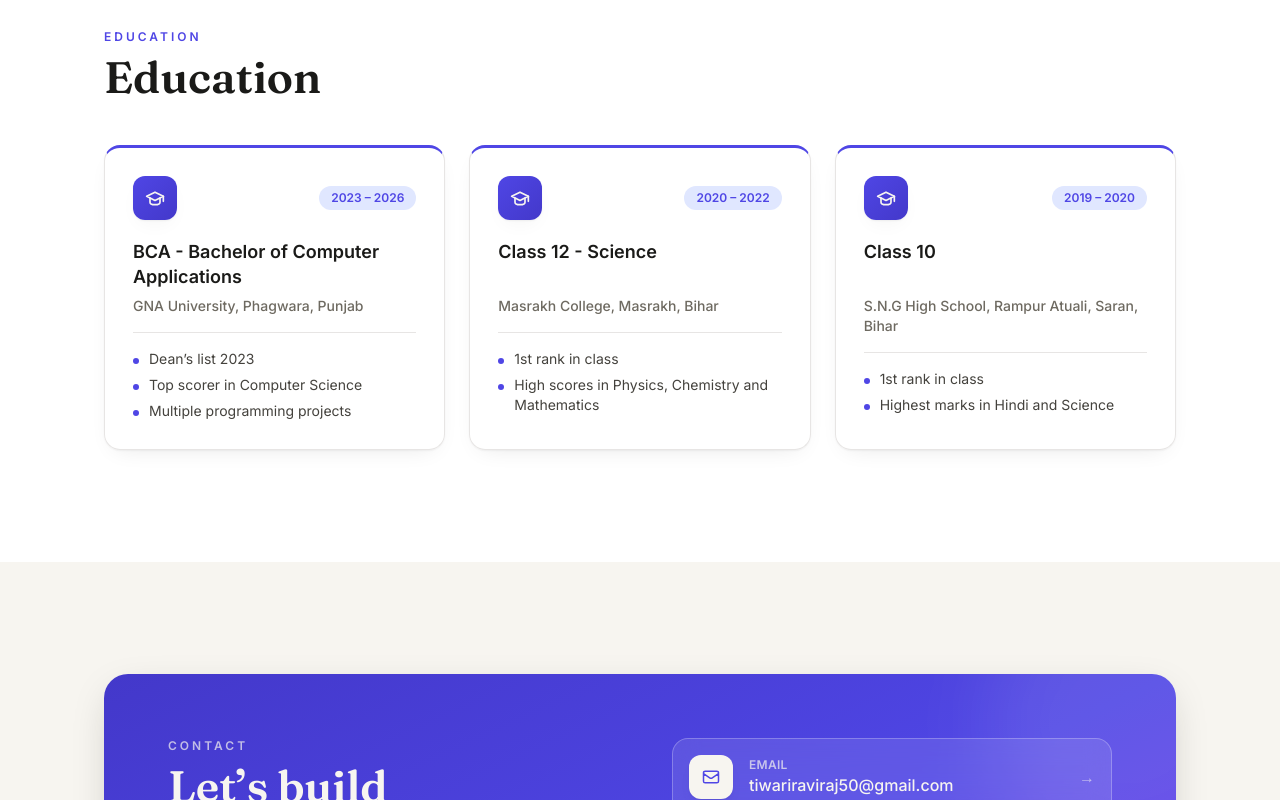
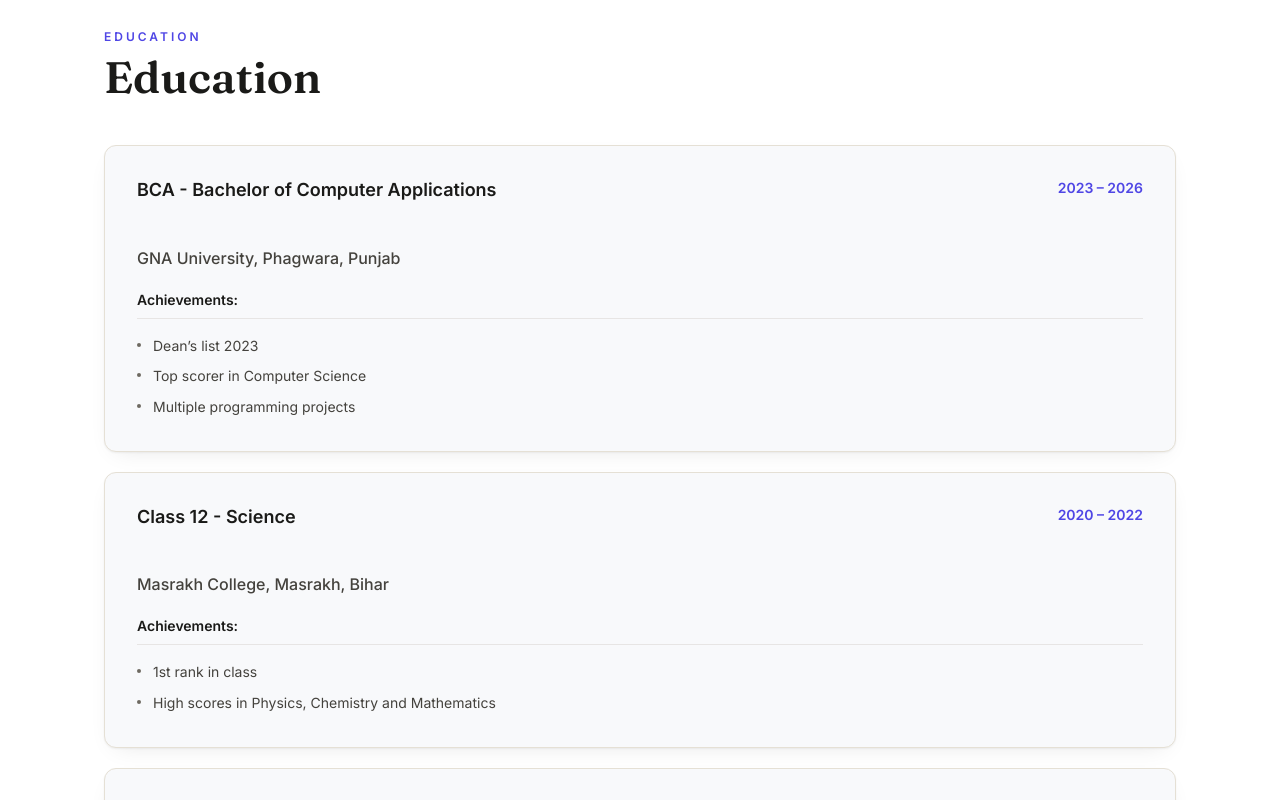
Before and after one commit to RajCoder9931/Protfolio-main, a React (Vite) app: page / in a window 1280 px wide. Shown: the part 11200-12000 px from the top of the page. Built offline with nearby package versions, Linux system fonts and the light colour scheme.

Commit message:
Match Education reference with wide cards and right-aligned years
Refactor education component layout and structure for better readability and maintainability.

```diff
--- a/src/components/Education.tsx
+++ b/src/components/Education.tsx
@@ -31,32 +31,24 @@ const Education = () => {
           <h2 className="section-title">Education</h2>
         </div>
 
-        <div className="grid items-start gap-6 lg:grid-cols-3">
+        <div className="education-list space-y-5">
           {education.map((edu) => (
-            <div key={edu.id} className="card-glass p-7">
-              <div className="flex items-center justify-between">
-                <span className="icon-tile h-11 w-11">
-                  <svg width="20" height="20" viewBox="0 0 24 24" fill="none" stroke="currentColor" strokeWidth="2" strokeLinecap="round" strokeLinejoin="round">
-                    <path d="M22 10L12 5 2 10l10 5 10-5z" />
-                    <path d="M6 12v5c0 1.7 2.7 3 6 3s6-1.3 6-3v-5" />
-                    <path d="M22 10v6" />
-                  </svg>
-                </span>
-                <span className="rounded-full bg-accent-soft px-3 py-1 text-xs font-semibold text-accent">
-                  {edu.duration}
-                </span>
+            <article key={edu.id} className="education-entry rounded-xl border border-line bg-[#f8f9fb] p-6 shadow-card sm:p-8">
+              <div className="flex flex-col gap-2 sm:flex-row sm:items-start sm:justify-between sm:gap-6">
+                <h3 className="text-lg font-semibold leading-snug text-ink">{edu.degree}</h3>
+                <span className="shrink-0 text-sm font-semibold text-accent">{edu.duration}</span>
               </div>
-              <h3 className="mt-5 text-lg font-semibold leading-snug text-ink">{edu.degree}</h3>
-              <p className="mt-1 text-sm font-medium text-ink-muted">{edu.institution}</p>
-              <ul className="mt-4 space-y-1.5">
+              <p className="mt-4 text-base font-medium text-ink-soft">{edu.institution}</p>
+              <p className="mt-5 text-sm font-semibold text-ink">Achievements:</p>
+              <ul className="mt-2 space-y-2">
                 {edu.points.map((point, i) => (
-                  <li key={i} className="flex items-start gap-2.5 text-sm text-ink-soft">
-                    <span className="mt-[9px] h-1.5 w-1.5 shrink-0 rounded-full bg-accent" />
+                  <li key={i} className="flex items-start gap-3 text-sm leading-relaxed text-ink-soft">
+                    <span className="mt-2 h-1 w-1 shrink-0 rounded-full bg-ink-muted" />
                     <span>{point}</span>
                   </li>
                 ))}
               </ul>
-            </div>
+            </article>
           ))}
         </div>
       </div>
```
